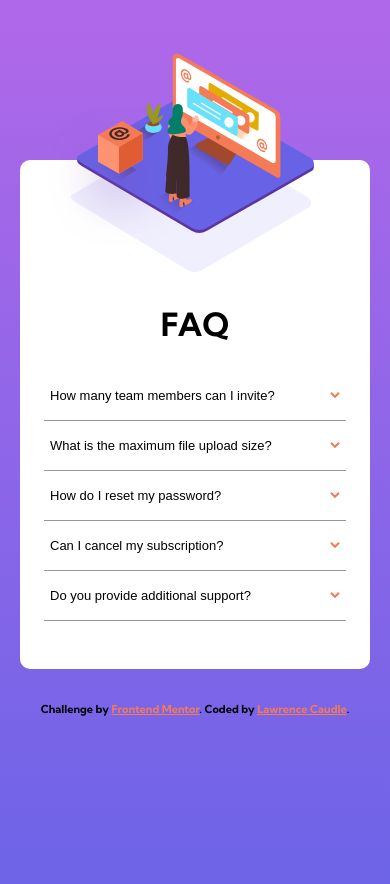
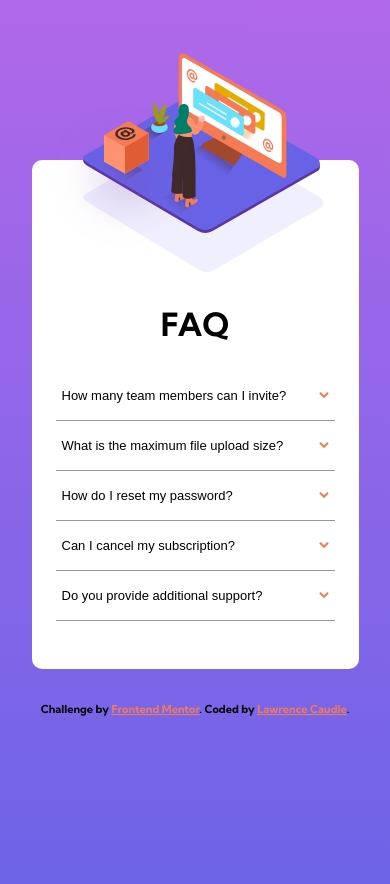
Before and after one commit to ltc870/faqaccordioncard, a website built with Vite: page index.html in a window 390 px wide. Built offline with nearby package versions, Linux system fonts and the light colour scheme.

Commit message:
updated picture in mobile view

```diff
--- a/src/css/styles.css
+++ b/src/css/styles.css
@@ -19,7 +19,7 @@ body {
 
 .container {
   background-color: #FFFFFF;
-  max-width: 350px;
+  max-width: 327px;
   width: 100%;
   margin: 10em auto 0;
   padding: 3em 1.5em 3em;
@@ -39,7 +39,7 @@ body {
 .hero-woman-mobile {
   position: absolute;
   top: -155px;
-  right: 32px;
+  right: 15px;
 }
 
 .hero-pattern-desktop,
```
